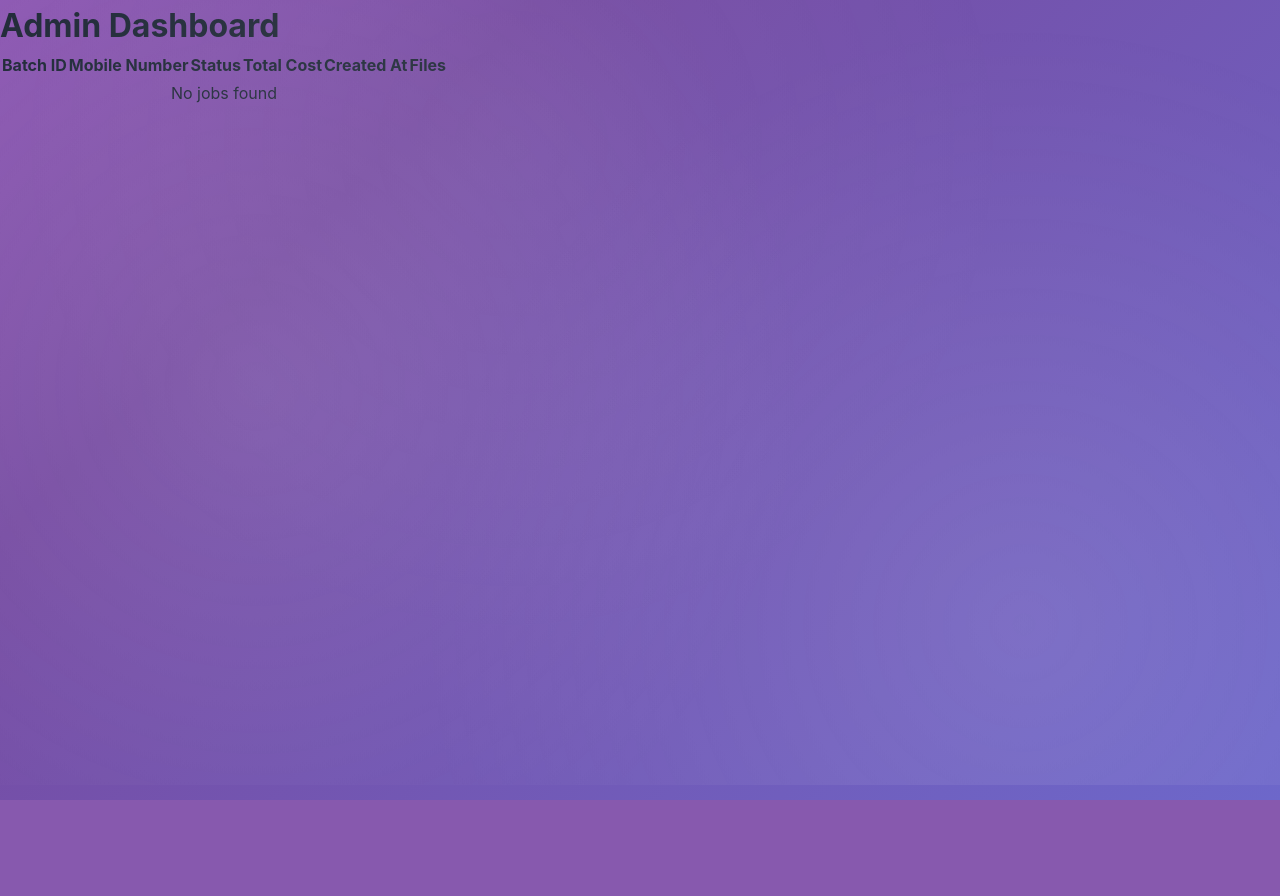
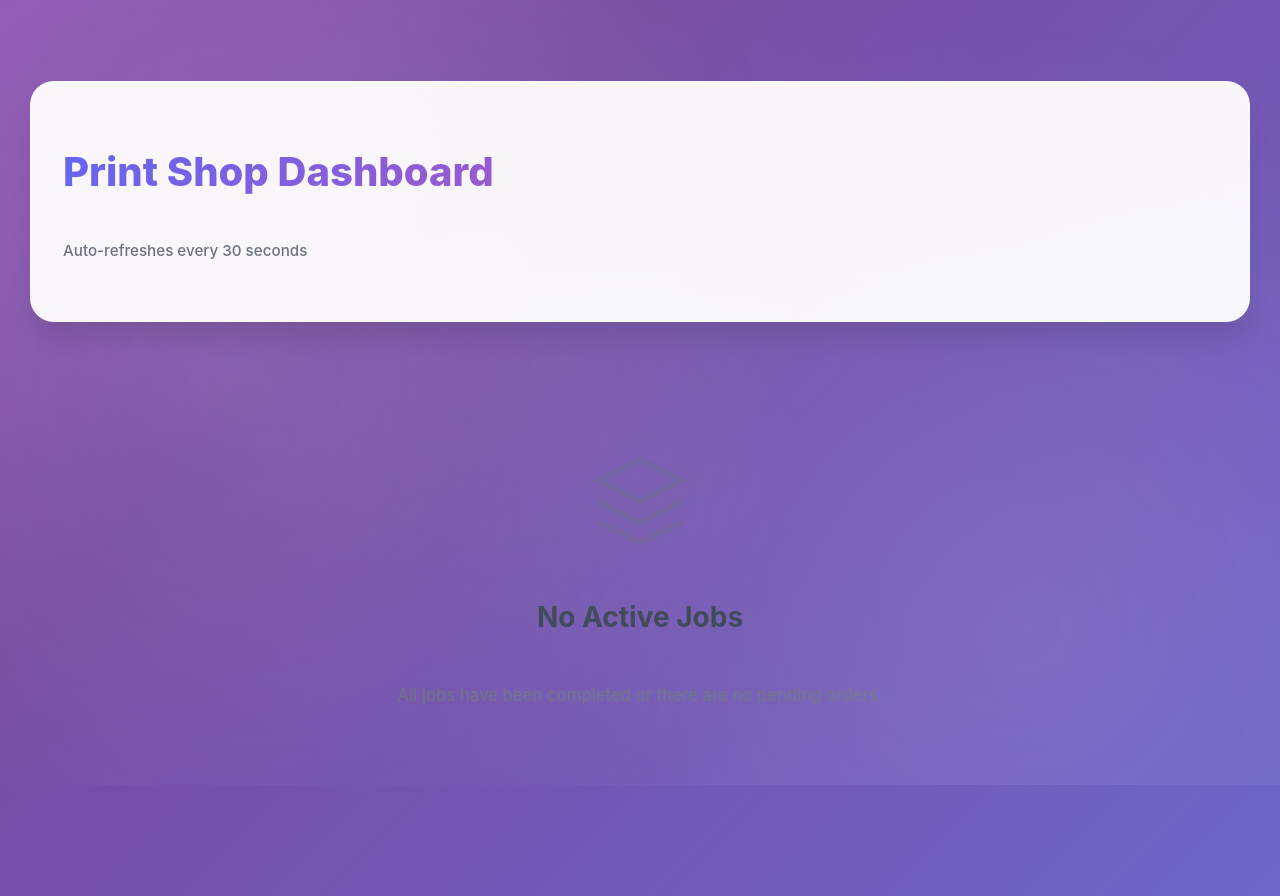
Before and after one commit to 110Rajat110/Print_Shop, a Flask app: page /dashboard in a window 1280 px wide. Before the commit the page ends 800 px from the top, so only its background shows below. Run offline with Flask 3, Linux system fonts and the light colour scheme; data that the repository does not hold is empty.

Commit message:
Final app

```diff
--- a/templates/dashboard.html
+++ b/templates/dashboard.html
@@ -1,42 +1,122 @@
 <!DOCTYPE html>
 <html lang="en">
 <head>
-    <meta charset="UTF-8" />
-    <meta name="viewport" content="width=device-width, initial-scale=1" />
+    <meta charset="UTF-8">
+    <meta name="viewport" content="width=device-width, initial-scale=1.0">
     <title>Admin Dashboard - Print Shop</title>
     <link rel="stylesheet" href="{{ url_for('static', filename='style.css') }}">
+    <meta http-equiv="refresh" content="30">
 </head>
 <body>
-    <h1>Admin Dashboard</h1>
-    <table>
+    <div class="dashboard-container">
+        <div class="dashboard-header">
+            <h1>Print Shop Dashboard</h1>
+            <p class="refresh-info">Auto-refreshes every 30 seconds</p>
+        </div>
+
+        {% if jobs|length > 0 %}
+        <div class="table-container">
+            <table class="dashboard-table">
                 <thead>
                     <tr>
-                <th>Batch ID</th>
+                        <th>Job ID</th>
                         <th>Mobile Number</th>
+                        <th>Files</th>
+                        <th>Total Cost</th>
+                        <th>Time</th>
                         <th>Status</th>
-                <th>Total Cost</th>
-                <th>Created At</th>
-                <th>Files</th>
+                        <th>Actions</th>
                     </tr>
                 </thead>
                 <tbody>
-            {% if jobs %}
                     {% for job in jobs %}
-                    <tr>
-                        <td>{{ job['batch_id'] }}</td>
-                        <td>{{ job['mobile_number'] }}</td>
-                        <td>{{ job['status'] }}</td>
-                        <td>{{ job['total_cost'] }}</td>
-                        <td>{{ job['created_at'] }}</td>
-                        <td>{{ job['files'] }}</td>
+                    <tr id="job-row-{{ job.batch_id }}">
+                        <td><strong>#{{ job.batch_id }}</strong></td>
+                        <td>{{ job.mobile_number }}</td>
+                        <td class="files-cell">{{ job.files }}</td>
+                        <td>₹{{ "%.2f"|format(job.total_cost) }}</td>
+                        <td>{{ job.created_at }}</td>
+                        <td>
+                            <span class="status-badge status-{{ job.status.lower() }}">
+                                {{ job.status }}
+                            </span>
+                        </td>
+                        <td class="actions-cell">
+                            {% if job.status == 'Waiting' %}
+                            <button class="btn btn-action btn-print"
+                                onclick="updateStatus({{ job.batch_id }}, 'Printing')">
+                                Print
+                            </button>
+                            <button class="btn btn-action btn-cancel"
+                                onclick="updateStatus({{ job.batch_id }}, 'Cancelled')">
+                                Cancel
+                            </button>
+                            {% elif job.status == 'Printing' %}
+                            <button class="btn btn-action btn-done"
+                                onclick="updateStatus({{ job.batch_id }}, 'Completed')">
+                                Done (Paid)
+                            </button>
+                            <button class="btn btn-action btn-cancel"
+                                onclick="updateStatus({{ job.batch_id }}, 'Cancelled')">
+                                Cancel
+                            </button>
+                            {% endif %}
+                        </td>
                     </tr>
                     {% endfor %}
-            {% else %}
-                <tr>
-                    <td colspan="6" style="text-align:center;">No jobs found</td>
-                </tr>
-            {% endif %}
                 </tbody>
             </table>
+        </div>
+        {% else %}
+        <div class="empty-state">
+            <svg width="100" height="100" viewBox="0 0 24 24" fill="none" stroke="currentColor" stroke-width="1.5">
+                <path d="M12 2L2 7l10 5 10-5-10-5z"></path>
+                <path d="M2 17l10 5 10-5"></path>
+                <path d="M2 12l10 5 10-5"></path>
+            </svg>
+            <h2>No Active Jobs</h2>
+            <p>All jobs have been completed or there are no pending orders.</p>
+        </div>
+        {% endif %}
+    </div>
+
+    <script>
+        async function updateStatus(batchId, newStatus) {
+            try {
+                const response = await fetch(`/update-job-status/${batchId}/${newStatus}`, {
+                    method: 'POST'
+                });
+
+                const result = await response.json();
+
+                if (result.success) {
+                    if (newStatus === 'Completed' || newStatus === 'Cancelled') {
+                        const row = document.getElementById(`job-row-${batchId}`);
+                        row.style.opacity = '0';
+                        setTimeout(() => {
+                            row.remove();
+
+                            const tbody = document.querySelector('.dashboard-table tbody');
+                            if (tbody.children.length === 0) {
+                                location.reload();
+                            }
+                        }, 300);
+                    } else {
+                        location.reload();
+                    }
+                } else {
+                    alert('Error updating status: ' + result.error);
+                }
+            } catch (error) {
+                alert('Failed to update status: ' + error.message);
+            }
+        }
+
+        document.addEventListener('keydown', function(e) {
+            if (e.key === 'r' || e.key === 'R') {
+                location.reload();
+            }
+        });
+    </script>
 </body>
 </html>
```
Lines whose indentation alone changed are shown as unchanged.
